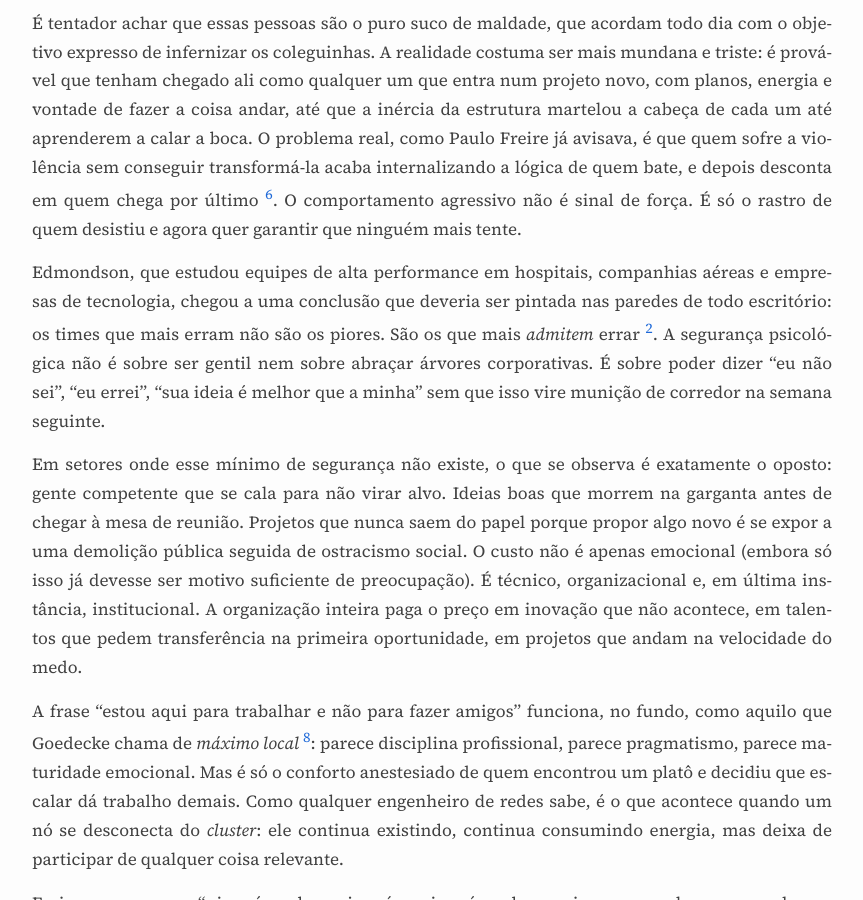
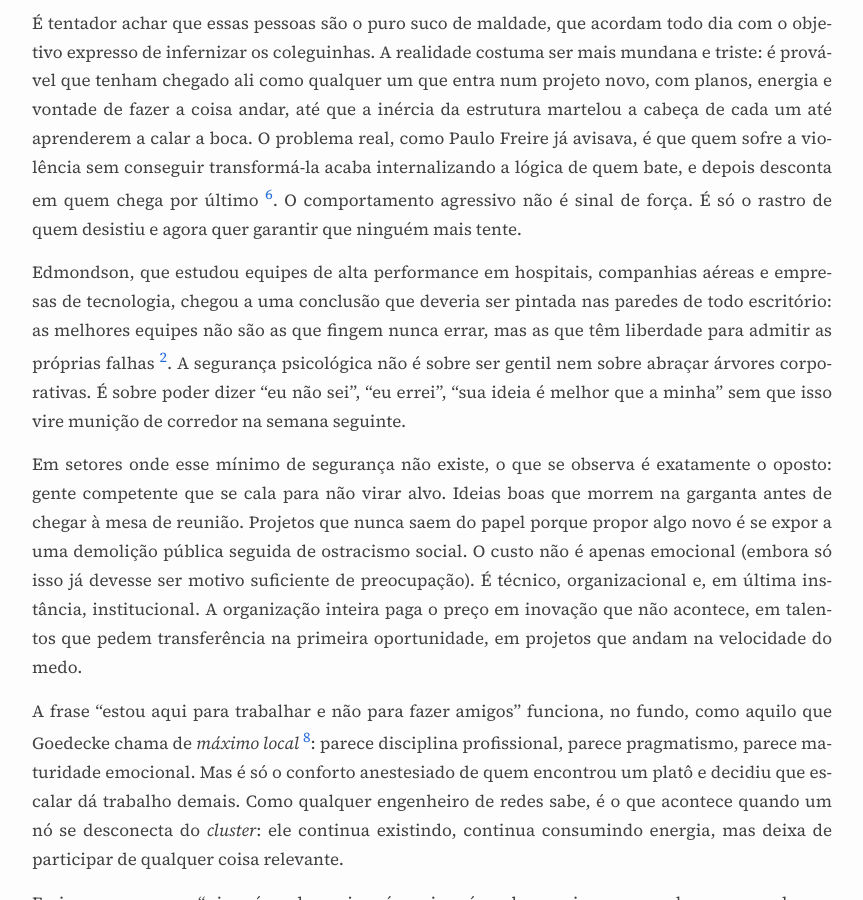
Before and after one commit to vndmtrx/vndmtrx.github.io, a Jekyll site: the page built from _posts/2026-08-22-estou-aqui-para-trabalhar.md, in a window 1280 px wide and 900 px high, scrolled down 9080 px. Shown: the whole window, without its empty margins (208-1071 px from the left). Built offline with Jekyll 4.4.1, drawn with Linux system fonts in a browser that asks for light colours; nearby versions of some CDN libraries; some of the changed text lies outside the part shown.

```diff
--- a/_posts/2026-08-22-estou-aqui-para-trabalhar.md
+++ b/_posts/2026-08-22-estou-aqui-para-trabalhar.md
@@ -116,7 +116,7 @@ Mas a casa está pegando fogo. E a fumaça entra por baixo da porta, goste ou n
 
 É tentador achar que essas pessoas são o puro suco de maldade, que acordam todo dia com o objetivo expresso de infernizar os coleguinhas. A realidade costuma ser mais mundana e triste: é provável que tenham chegado ali como qualquer um que entra num projeto novo, com planos, energia e vontade de fazer a coisa andar, até que a inércia da estrutura martelou a cabeça de cada um até aprenderem a calar a boca. O problema real, como Paulo Freire já avisava, é que quem sofre a violência sem conseguir transformá-la acaba internalizando a lógica de quem bate, e depois desconta em quem chega por último [^6]. O comportamento agressivo não é sinal de força. É só o rastro de quem desistiu e agora quer garantir que ninguém mais tente.
 
-Edmondson, que estudou equipes de alta performance em hospitais, companhias aéreas e empresas de tecnologia, chegou a uma conclusão que deveria ser pintada nas paredes de todo escritório: os times que mais erram não são os piores. São os que mais *admitem* errar [^2]. A segurança psicológica não é sobre ser gentil nem sobre abraçar árvores corporativas. É sobre poder dizer "eu não sei", "eu errei", "sua ideia é melhor que a minha" sem que isso vire munição de corredor na semana seguinte.
+Edmondson, que estudou equipes de alta performance em hospitais, companhias aéreas e empresas de tecnologia, chegou a uma conclusão que deveria ser pintada nas paredes de todo escritório: as melhores equipes não são as que fingem nunca errar, mas as que têm liberdade para admitir as próprias falhas [^2]. A segurança psicológica não é sobre ser gentil nem sobre abraçar árvores corporativas. É sobre poder dizer "eu não sei", "eu errei", "sua ideia é melhor que a minha" sem que isso vire munição de corredor na semana seguinte.
 
 Em setores onde esse mínimo de segurança não existe, o que se observa é exatamente o oposto: gente competente que se cala para não virar alvo. Ideias boas que morrem na garganta antes de chegar à mesa de reunião. Projetos que nunca saem do papel porque propor algo novo é se expor a uma demolição pública seguida de ostracismo social. O custo não é apenas emocional (embora só isso já devesse ser motivo suficiente de preocupação). É técnico, organizacional e, em última instância, institucional. A organização inteira paga o preço em inovação que não acontece, em talentos que pedem transferência na primeira oportunidade, em projetos que andam na velocidade do medo.
 
```
Also changed, not shown: other parts of _posts/2026-08-22-estou-aqui-para-trabalhar.md (+1 -1 lines), _posts/2026-03-21-historia-http.md (renamed from _posts/2026-03-25-historia-http.md), _posts/2026-05-09-certificados-ssh.md (renamed from _posts/2026-05-06-certificados-ssh.md), _posts/2026-07-31-historia-internet.md (renamed from _posts/2026-07-30-historia-internet.md), _posts/2026-08-21-12-factor-app-pesadelos-e-pratica.md (renamed from _posts/2026-08-20-12-factor-app-pesadelos-e-pratica.md).
